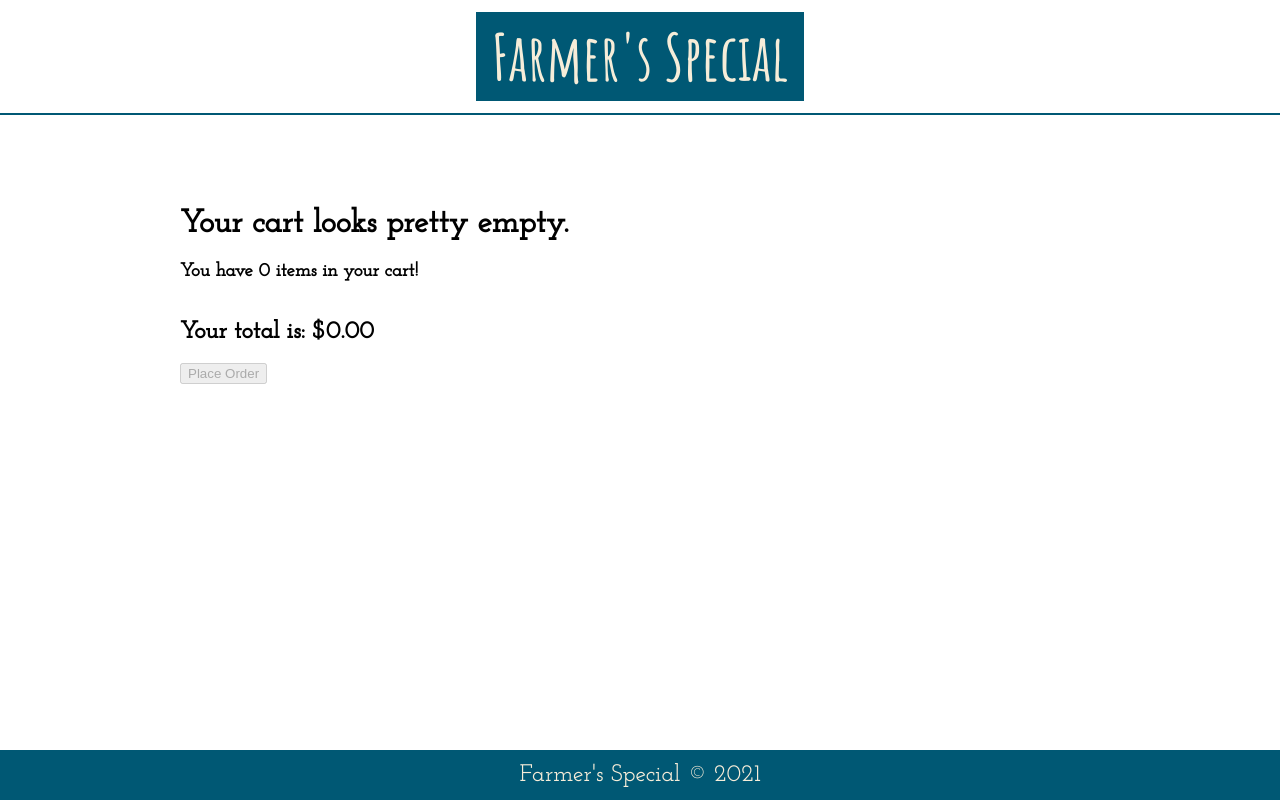
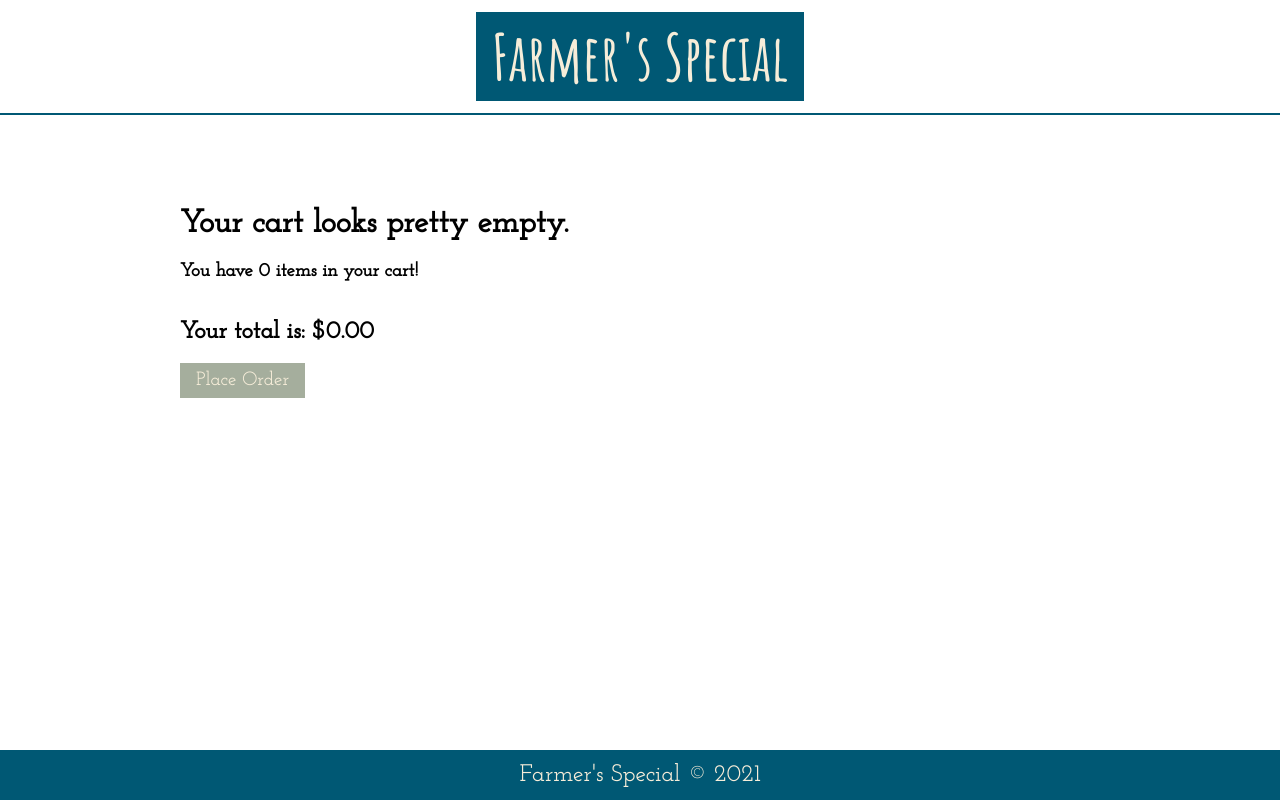
Before and after one commit to madison-martinez/capstone, a Next.js app in the folder frontend/: page /cart in a window 1280 px wide. Built offline with nearby package versions, Linux system fonts and the light colour scheme.

Commit message:
styled and disabled place order button

```diff
--- a/frontend/src/components/Cart.js
+++ b/frontend/src/components/Cart.js
@@ -20,7 +20,10 @@ const PlaceOrderButton = styled.button`
     color: ${(props) => props.theme.darkGreen};
   }
   :disabled {
-    color: red;
+    cursor: default;
+    color: ${(props) => props.theme.offWhite};
+    background-color: ${(props) => props.theme.lightGray};
+
   }
 `;
 
@@ -32,7 +35,7 @@ function Cart({ cartProducts, totalPrice, placeOrder, clearCart }) {
       {!cartProducts.length && <h1>Your cart looks pretty empty.</h1>}
       <CartProduct />
       <h2>Your total is: {formatMoney(totalPrice)}</h2>
-      <button
+      <PlaceOrderButton
         disabled={cartProducts.length === 0}
         type="button"
         data-testid="order-button"
@@ -46,7 +49,7 @@ function Cart({ cartProducts, totalPrice, placeOrder, clearCart }) {
         }}
       >
         Place Order
-      </button>
+      </PlaceOrderButton>
     </>
   );
 }
```
